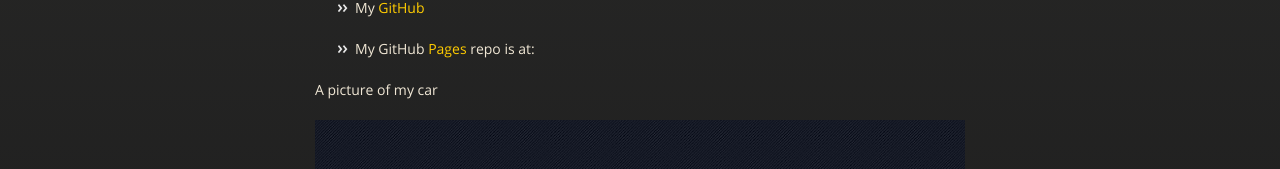
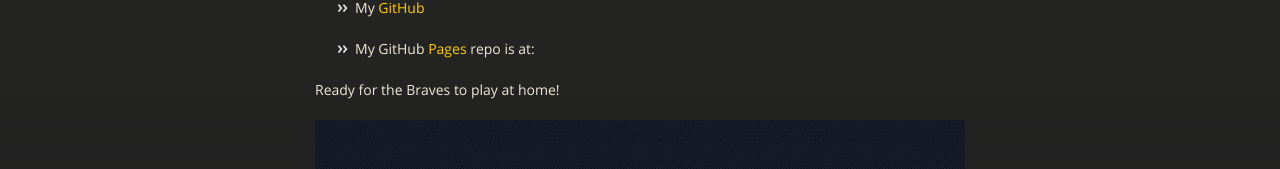
Before and after one commit to ChrisRam0s/ChrisRam0s.github.io, a plain HTML site: page index.html in a window 1280 px wide. Shown: the part 314-483 px from the top of the page. Drawn offline with nearby package versions, Linux system fonts and the light colour scheme.

Commit message:
added better title for braves photo

```diff
--- a/index.html
+++ b/index.html
@@ -43,7 +43,7 @@
 <ul>
 <li><p>My <a href="https://github.com/ChrisRam0s">GitHub</a></p></li>
 <li><p>My GitHub <a href="https://github.com/ChrisRam0s/ChrisRam0s.github.io">Pages</a> repo is at:</p></li>
-</ul><p>A picture of my car</p>
+</ul><p>Ready for the Braves to play at home!</p>
 
 <p><img src="/images/myimage.jpg" alt="Go Bravos!"></p>
 
```
